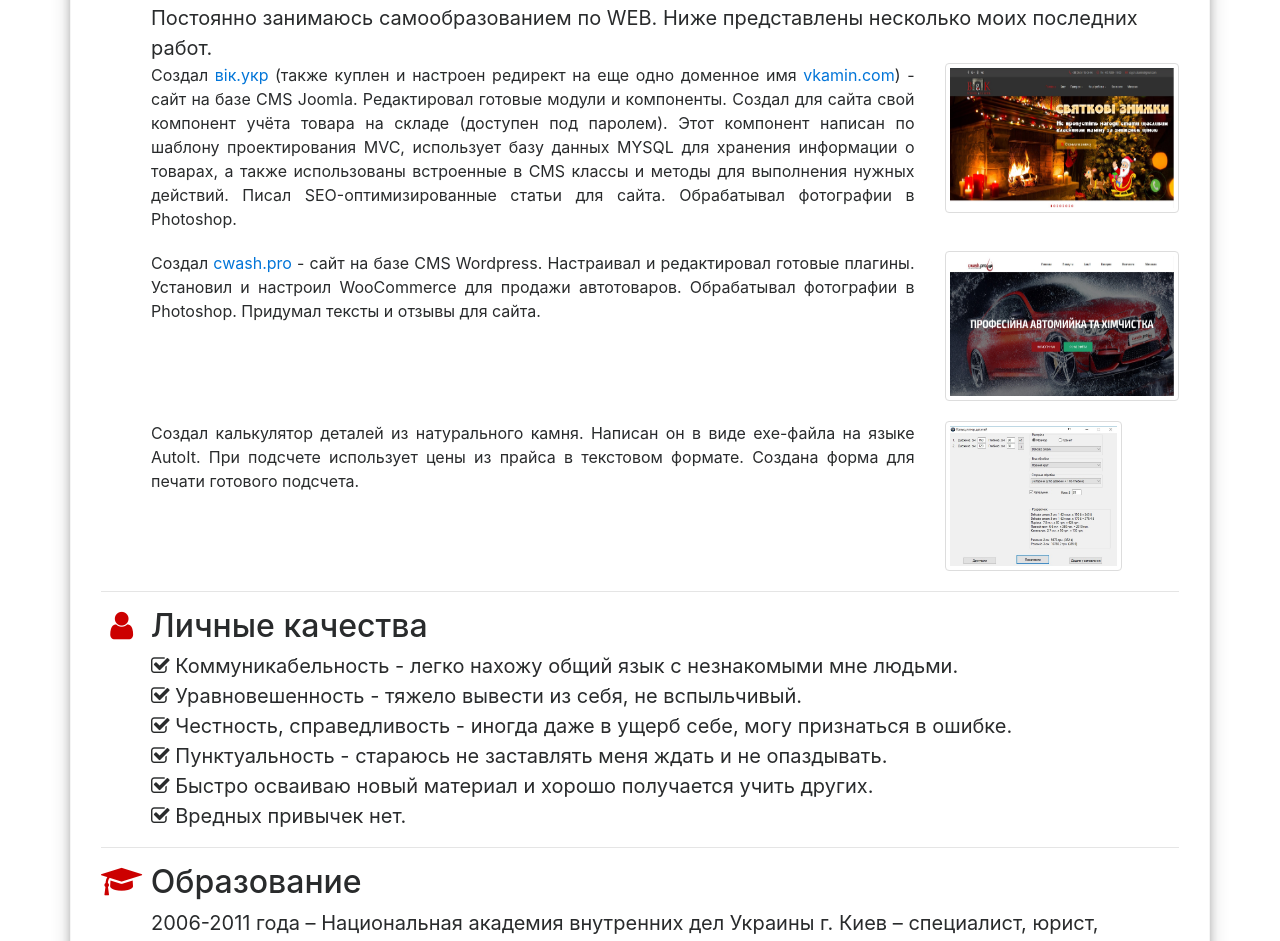
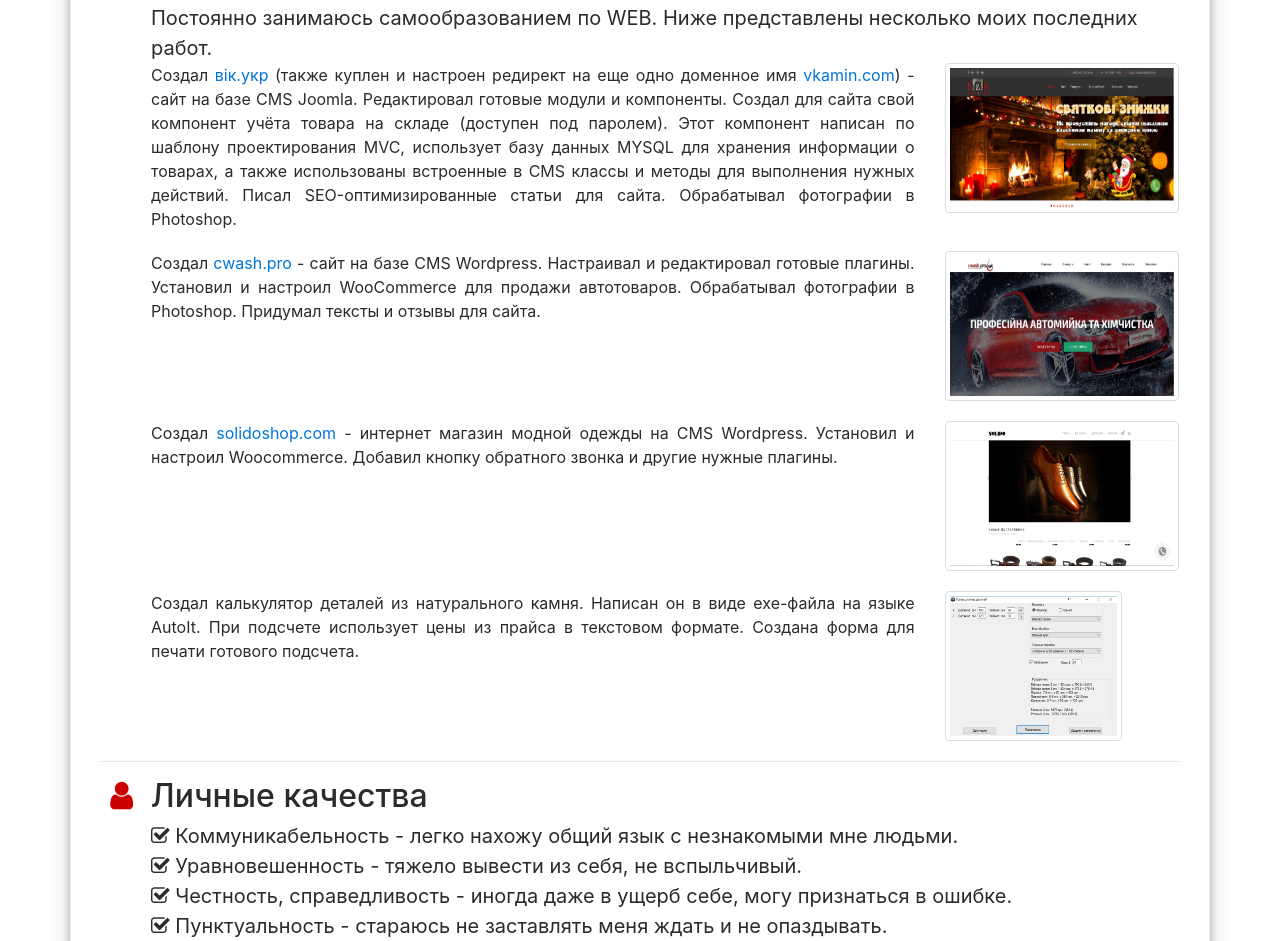
Before and after one commit to Yura-Haborets/haborets.github.io, a plain HTML site: page index.html in a window 1280 px wide. Shown: the part 292-1233 px from the top of the page. Drawn offline with nearby package versions, Linux system fonts and the light colour scheme; a script that the page names is missing.

Commit message:
add solido
add solido

```diff
--- a/index.html
+++ b/index.html
@@ -140,6 +140,14 @@
                     </div>
                     <div class="row">
                         <div class="col-xl-9 col-lg-9 col-md-9 col-sm-9">
+                            <p>Создал <a href="http://solidoshop.com" target="blank">solidoshop.com </a> - интернет магазин модной одежды на CMS Wordpress. Установил и настроил Woocommerce. Добавил кнопку обратного звонка и другие нужные плагины.</p>
+                        </div>
+                        <div class="col-xl-3 col-lg-3 col-md-3 col-sm-3">
+                            <a href="http://solidoshop.com" target="blank"><img src="solidoshop.jpg" alt="" class="img-thumbnail"></a>
+                        </div>
+                    </div>
+                    <div class="row">
+                        <div class="col-xl-9 col-lg-9 col-md-9 col-sm-9">
                             <p>Создал калькулятор деталей из натурального камня. Написан он в виде exe-файла на языке AutoIt. При подсчете использует цены из прайса в текстовом формате. Создана форма для печати готового подсчета.</p>
                         </div>
                         <div class="col-xl-3 col-lg-3 col-md-3 col-sm-3">
```
Also changed, not shown: solidoshop.jpg (added).
